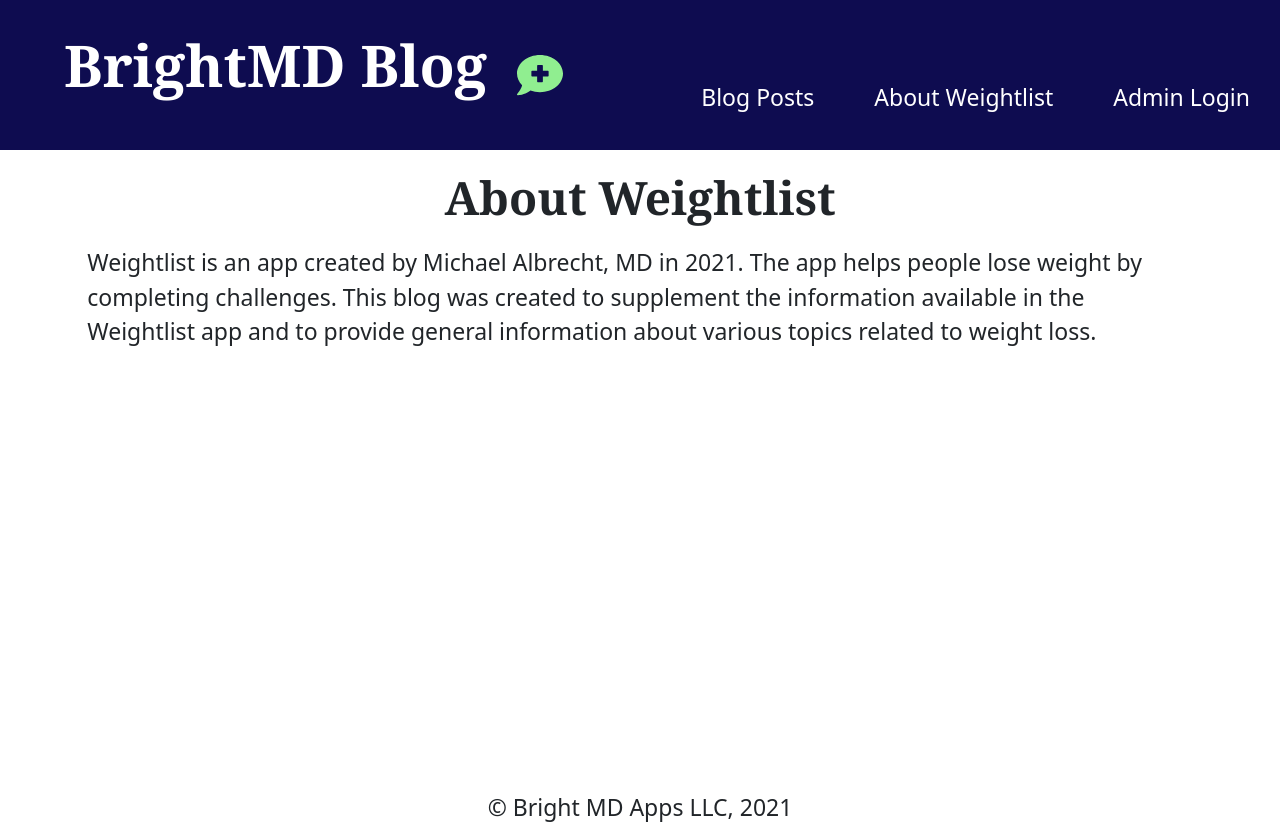
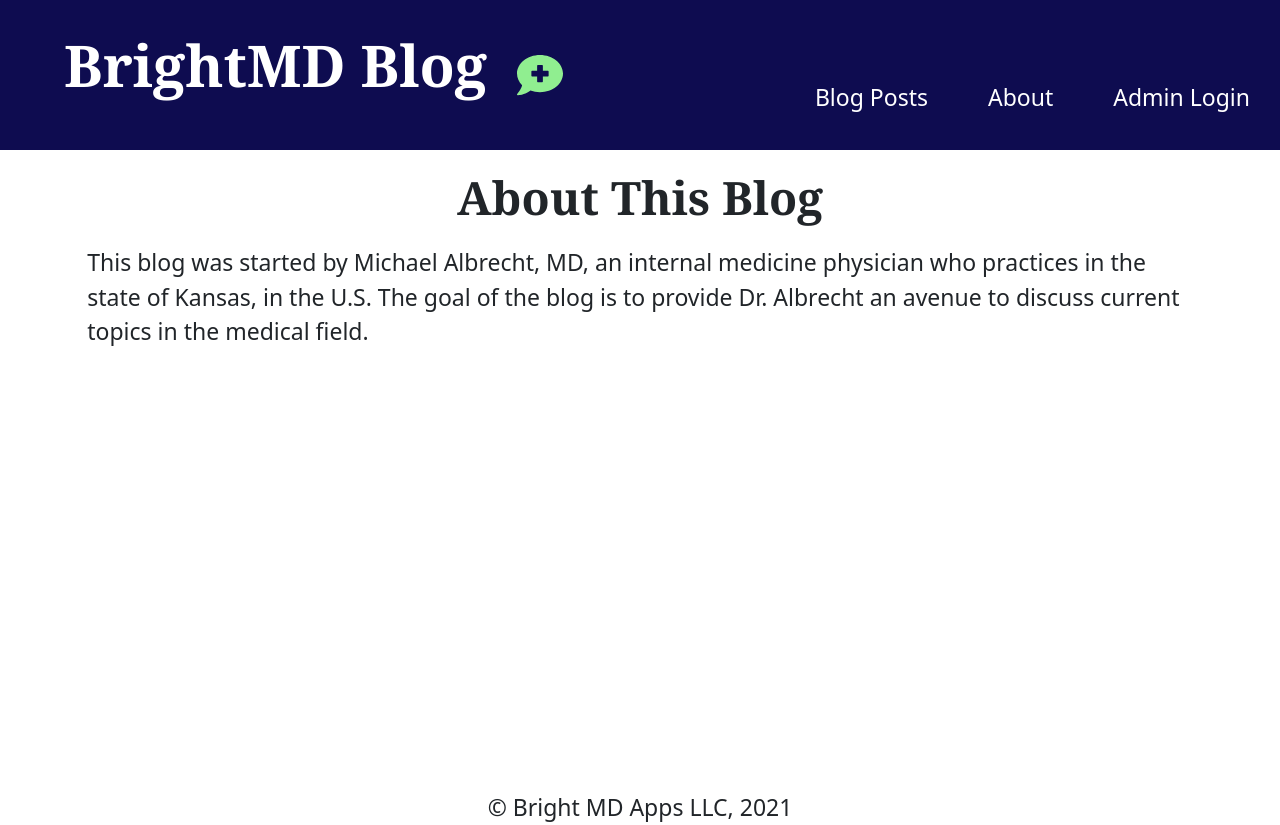
Before and after one commit to malbrecht13/weightlist_blog, an Angular app in the folder weightblog/: page /about in a window 1280 px wide. Built offline with nearby package versions, Linux system fonts and the light colour scheme.

Commit message:
Changed about page and main padding

```diff
--- a/weightblog/src/app/about/about.component.html
+++ b/weightblog/src/app/about/about.component.html
@@ -1,9 +1,5 @@
 <main class="container">
-  <h2 class="text-center">About Weightlist</h2>
-  <p>Weightlist is an app created by Michael Albrecht, MD in 2021.
-      The app helps people lose weight by completing challenges.
-      This blog was created to supplement the information available
-      in the Weightlist app and to provide general information about various
-      topics related to weight loss.
+  <h2 class="text-center">About This Blog</h2>
+  <p>This blog was started by Michael Albrecht, MD, an internal medicine physician who practices in the state of Kansas, in the U.S.  The goal of the blog is to provide Dr. Albrecht an avenue to discuss current topics in the medical field.
   </p>
 </main>
--- a/weightblog/src/app/header/header.component.ts
+++ b/weightblog/src/app/header/header.component.ts
@@ -15,7 +15,7 @@
 
   publicBlogLinks = [
     {href: '', linkName: 'Blog Posts'},
-    {href: 'about', linkName: 'About Weightlist'},
+    {href: 'about', linkName: 'About'},
     {href: 'admin/login', linkName: 'Admin Login'}
   ];
 
--- a/weightblog/src/styles.scss
+++ b/weightblog/src/styles.scss
@@ -21,7 +21,7 @@
 
 main {
   min-height: 80vh;
-  padding: 20px;
+  padding: 20px 20%;
   display: flex;
   flex-direction: column;
 }
@@ -151,6 +151,10 @@
   border: 1px solid black;
 }
 
+.blog_post_link {
+  color: black !important;
+}
+
 /* Media Queries */
 @media only screen and (min-width: 768px) {
   html {
```
Also changed, not shown: 5 other files (tests, documents, lock files or other folders).
